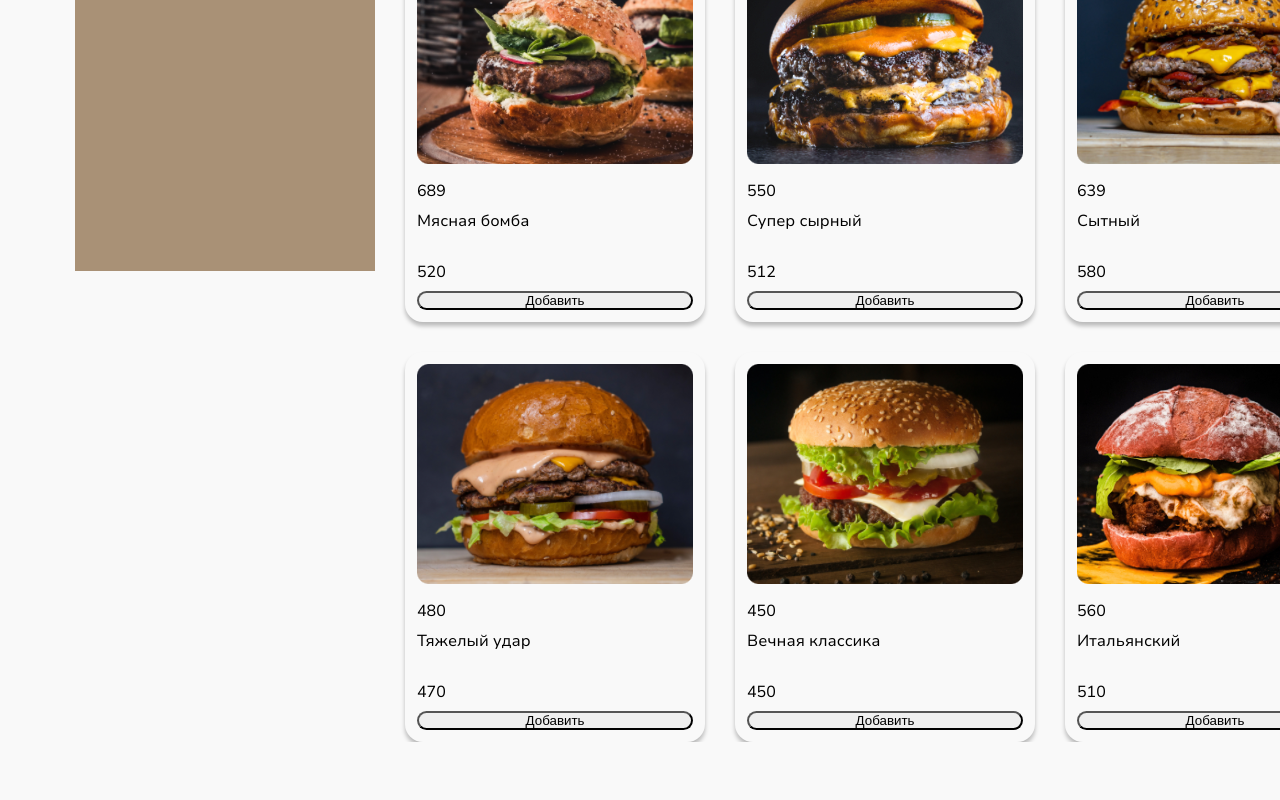
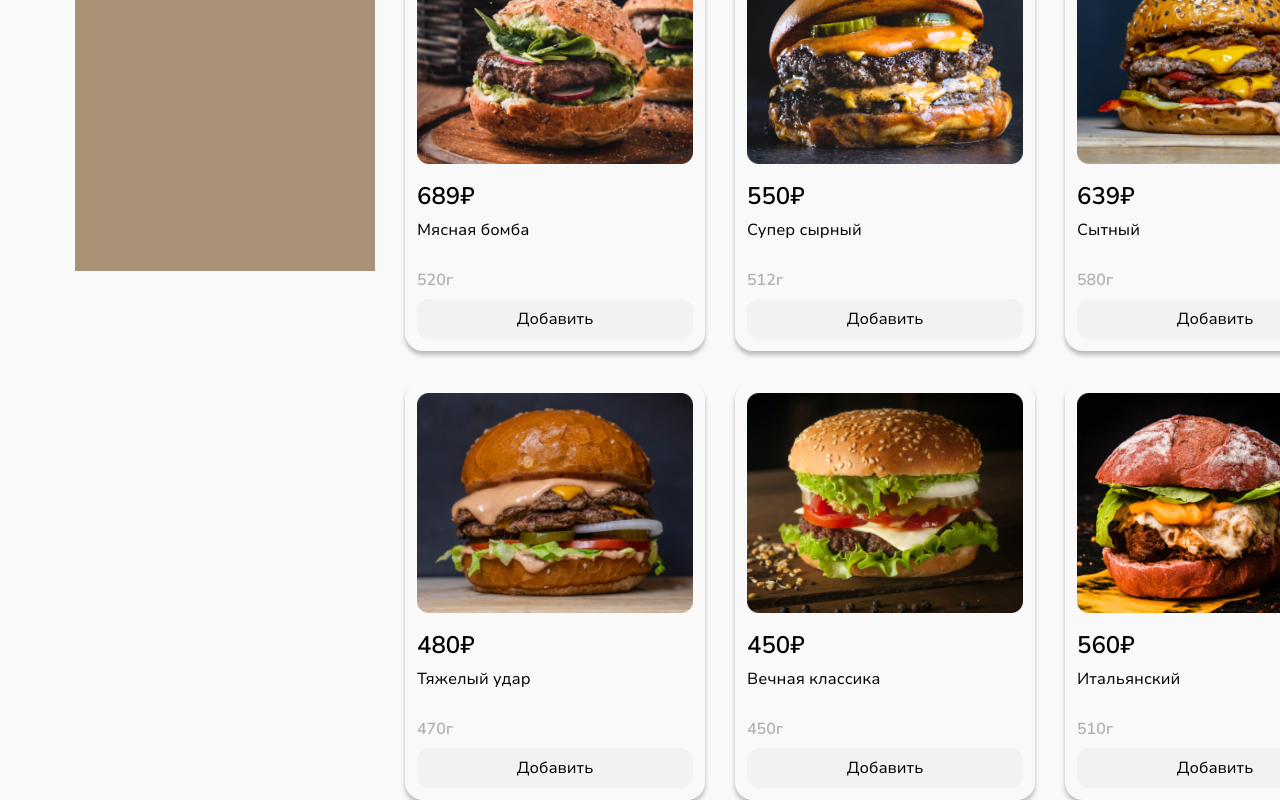
Before and after one commit to piratlena/burger-world, a Nuxt app: page / in a window 1280 px wide. Shown: the part 772-1572 px from the top of the page. Before the commit the page ends 1514 px from the top, so only its background shows below. Built offline with nearby package versions, Linux system fonts and the light colour scheme.

Commit message:
fix card styles

```diff
--- a/assets/scss/_base.scss
+++ b/assets/scss/_base.scss
@@ -3,12 +3,15 @@
 
 $color-primary: #FFAB08;
 $color-secondary: #FF7020;
+$color-orange: #F86310;
 $color-big-text: #FF5C00;
 $color-font: #000000;
 $color-white: #FFFFFF;
 
 $color-grey-light-1: #F9F9F9;
 $color-grey-light-2: #F2F2F3;
+$color-grey-light-3: #B1B1B1;
+
 
 $color-body: #A99176;
 
--- a/assets/scss/components/main-button.scss
+++ b/assets/scss/components/main-button.scss
@@ -1,9 +1,16 @@
 .main-button {
-    padding: 12px auto;
+    padding: 12px 0 12px 0;
+    height: 40px;
     display: flex;
     justify-content: center;
     align-items: stretch;
     border-radius: 12px;
+    border: none;
+    cursor: pointer;
+    transition: all .3s;
+    font-family: $Nunito-Regular;
+    font-size: 16px;
+    line-height: 100%;
 
     &__orange {
         background: $color-secondary;
@@ -11,5 +18,15 @@
 
     &__light {
         background: $color-grey-light-2;
+
+        &:hover {
+            background: $color-primary;
+            color: $color-white;
+        }
+
+        &:active {
+            background: $color-orange;
+            color: $color-white;
+        }
     }
 }
--- a/assets/scss/components/product-card.scss
+++ b/assets/scss/components/product-card.scss
@@ -14,6 +14,19 @@
        gap: 16px
     }
 
+    &__price {
+        font-size: 24px;
+        font-weight: 600;
+        font-family: $Nunito-SemiBold;
+    }
+
+    &__title {
+        font-size: 16px;
+        font-family: $Nunito-Regular;
+        font-weight: 400;
+        line-height: 130%;
+    }
+
     &__info {
         display: flex;
         flex-direction: column;
@@ -25,4 +38,12 @@
        flex-direction: column;
        gap: 8px;
     }
+
+    &__text {
+        color: $color-grey-light-3;
+        font-size: 16px;
+        font-weight: 600;
+        line-height: 130%;
+        font-family: $Nunito-SemiBold;
+    }
 }
--- a/components/MainButton.vue
+++ b/components/MainButton.vue
@@ -3,8 +3,8 @@
     class="main-button"
     :disabled="disabled"
     :class="{
-        '__orange': classes.includes('orange'),
-        '__light': classes.includes('light')
+        'main-button__orange': classes.includes('main-button__orange'),
+        'main-button__light': classes.includes('main-button__light')
     }"
     >
         <slot/>
--- a/components/ProductCard.vue
+++ b/components/ProductCard.vue
@@ -5,13 +5,13 @@
             :src="product.img"
             :alt="product.alt"/>
             <div class="card__info">
-                <span class="card__price">{{ product.price }}</span>
+                <span class="card__price">{{ product.price }}₽</span>
                 <span class="card__title">{{ product.title }}</span>
             </div>
         </div>
         <div class="card__bottom">
-            <span class="card__text">{{ product.ammount }}</span>
-            <MainButton :classes="['light']">Добавить</MainButton>
+            <span class="card__text">{{ product.ammount }}г</span>
+            <MainButton :classes="['main-button__light']">Добавить</MainButton>
         </div>
 
 
```
